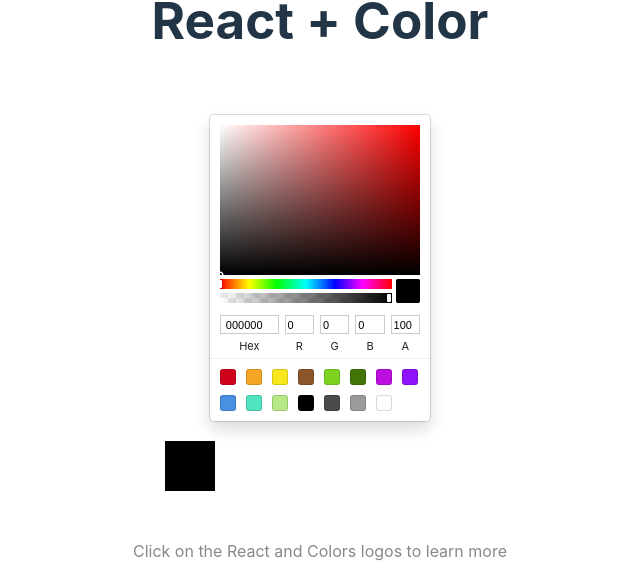
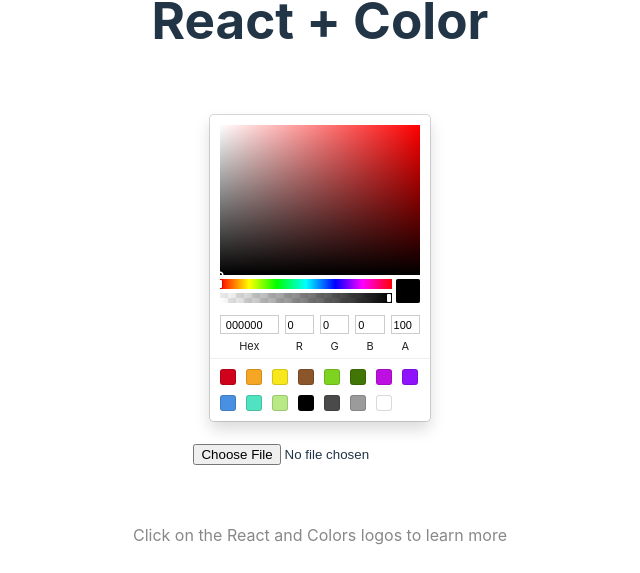
Before and after one commit to Dragonfly929/wd-react-color-picker, a React (Vite) app: page / in a window 1280 px wide. Shown: the part 224-797 px from the top of the page, without its empty margins (320-960 px from the left). Built offline with nearby package versions, Linux system fonts and the light colour scheme.

Commit message:
Added color picker functionality

```diff
--- a/src/App.css
+++ b/src/App.css
@@ -33,7 +33,69 @@
   }
 }
 
+/* .card {
+  padding: 2em;
+} */
+
+.read-the-docs {
+  color: #888;
+}
+
+/* ---------------------- */
+.color-picker-container {
+  margin-bottom: 20px;
+}
+
+.image-upload-container {
+  margin-bottom: 10px;
+}
+
+/* adding image */
+.uploaded-image {
+  max-width: 100%;
+  max-height: 200px;
+  background-color: transparent;
+}
+
+.image-wrapper::before {
+  content: '';
+  position: absolute;
+  top: 0;
+  left: 0;
+  right: 0;
+  bottom: 0;
+  background-color: rgba(0, 0, 0, 0.3); /* Adjust the opacity as needed */
+}
+
+/* adjusting added image */
 .card {
+  display: flex;
+  flex-direction: column;
+  align-items: center; /* Center the content horizontally */
+}
+
+.color-picker-container {
+  margin-bottom: 20px;
+}
+
+.image-upload-container {
+  margin-bottom: 10px;
+}
+
+.image-container {
+  display: flex;
+  justify-content: center; /* Center the image horizontally */
+}
+
+.image-wrapper {
+  position: relative;
+}
+
+/* bg color  */
+.card {
+  display: flex;
+  flex-direction: column;
+  align-items: center; /* Center the content horizontally */
   padding: 2em;
 }
 
@@ -41,9 +103,46 @@
   color: #888;
 }
 
-/* ---------------------- */
 .color-picker-container {
+  margin-bottom: 20px;
+}
+
+.image-upload-container {
+  margin-bottom: 10px;
+}
+
+.uploaded-image {
+  max-width: 100%;
+  max-height: 200px;
+  background-color: transparent;
+}
+
+.image-container {
+  display: flex;
+  justify-content: center; /* Center the image horizontally */
+}
+
+.image-wrapper {
+  position: relative;
+}
+
+.image-wrapper::before {
+  content: '';
+  position: absolute;
+  top: 0;
+  left: 0;
+  right: 0;
+  bottom: 0;
+  background-color: rgba(0, 0, 0, 0.3); /* Overlay for uploaded image */
+}
+
+/* Apply color to the background of the uploaded image */
+.image-wrapper {
+  background-color: #000000; /* Default background color */
+}
+
+/* Center the image horizontally */
+.image-container {
   display: flex;
   justify-content: center;
-  margin-bottom: 20px;
 }
--- a/src/App.jsx
+++ b/src/App.jsx
@@ -1,12 +1,27 @@
-import { useState } from 'react';
+import { useState, useRef } from 'react';
 import reactLogo from './assets/react.svg';
 import colorsLogo from './assets/color.png';
 import './App.css';
 import { SketchPicker } from 'react-color'; // Import SketchPicker from react-color
 
 function App() {
-  const [count, setCount] = useState(0);
   const [color, setColor] = useState('#000000'); // State to store selected color
+  const [image, setImage] = useState(null); // State to store uploaded image
+  const imageRef = useRef(null); // Reference to the image element
+
+  // Function to handle image upload
+  const handleImageUpload = (e) => {
+    const file = e.target.files[0];
+    const reader = new FileReader();
+
+    reader.onloadend = () => {
+      setImage(reader.result);
+    };
+
+    if (file) {
+      reader.readAsDataURL(file);
+    }
+  };
 
   return (
     <>
@@ -20,13 +35,27 @@
       </div>
       <h1>React + Color</h1>
       <div className="card">
-        <div className="color-picker-container"> {/* Added container div */}
+        <div className="color-picker-container">
           <SketchPicker
             color={color} // Set color from state
             onChange={(color) => setColor(color.hex)} // Handle color change and update state
           />
         </div>
-        <div style={{ backgroundColor: color, width: '50px', height: '50px' }}></div>
+        <div className="image-upload-container">
+          <input type="file" onChange={handleImageUpload} accept="image/*" />
+        </div>
+        <div className="image-container">
+          {image && (
+            <div className="image-wrapper" style={{ backgroundColor: color }}>
+              <img
+                src={image}
+                alt="Uploaded"
+                className="uploaded-image"
+                ref={imageRef}
+              />
+            </div>
+          )}
+        </div>
       </div>
       <p className="read-the-docs">
         Click on the React and Colors logos to learn more
```
